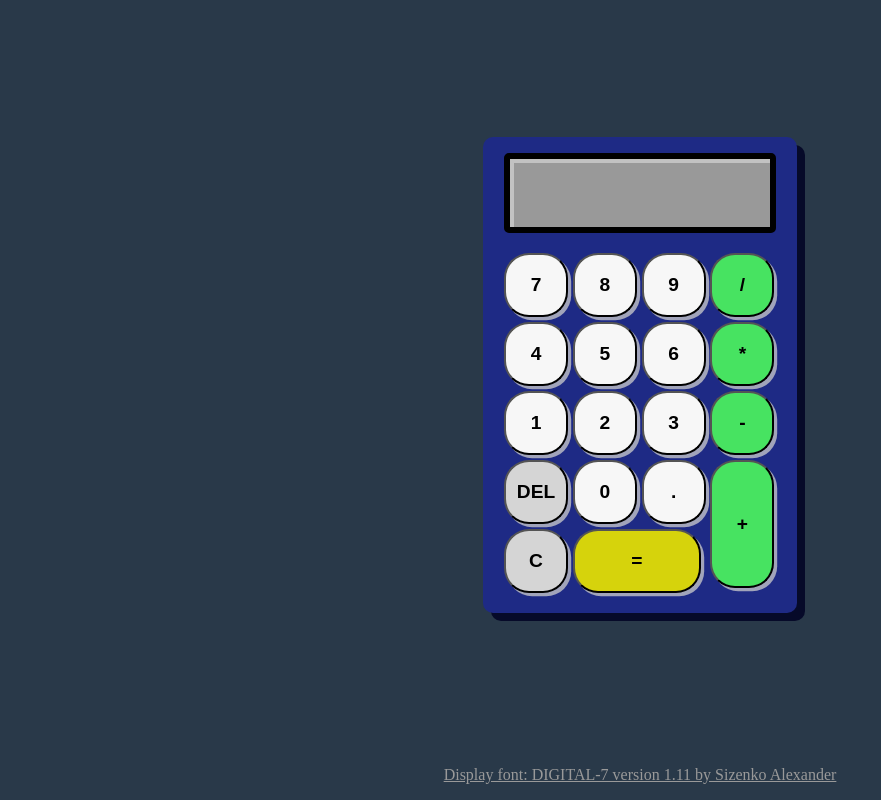
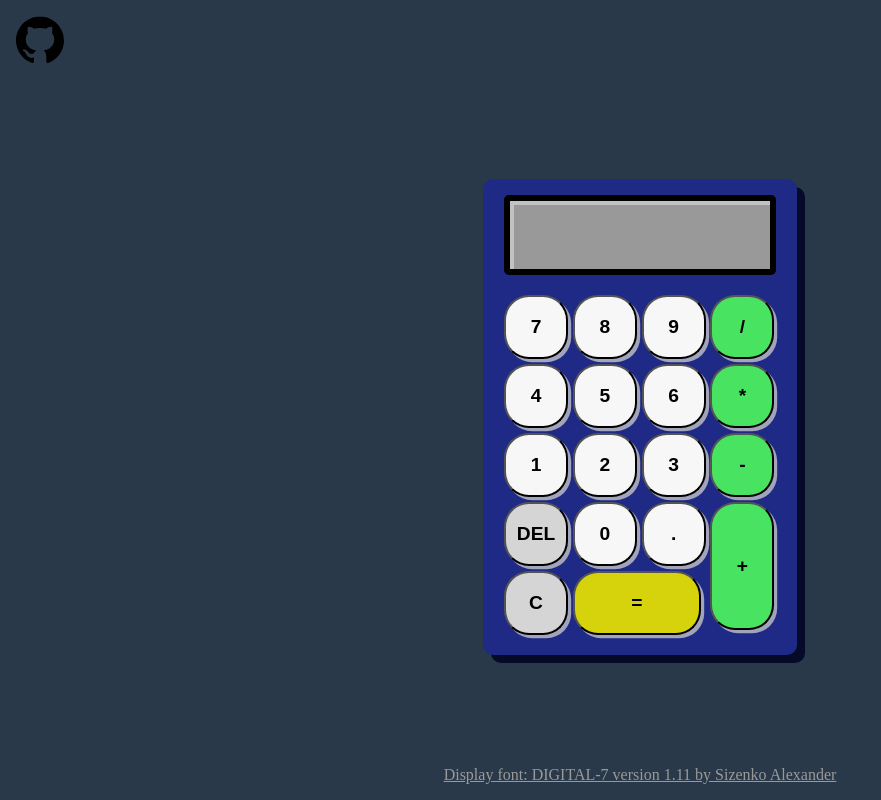
Before and after one commit to MillivoltLightningbolt/top-calculator, a plain HTML site: page index.html in a window 1280 px wide. Shown: the whole page, without its empty margins (0-881 px from the left). Drawn offline with Linux system fonts and the light colour scheme.

Commit message:
Add link to github using github logo

```diff
--- a/index.html
+++ b/index.html
@@ -5,6 +5,11 @@
     <link rel="stylesheet" href="style.css"></link>
   </head>
   <body>
+    <header>
+      <a href="https://github.com/MillivoltLightningbolt/top-calculator" title="github (source code)">
+        <img class="github-logo" src="assets/github_logo.svg" alt="Github logo linking to source code"/>
+      </a>
+    </header>
     <div class="calculator">
       <div class="background">
         <div class="display">
--- a/style.css
+++ b/style.css
@@ -106,3 +106,9 @@ footer {
 footer a {
   color: hsl(0, 0%, 60%);
 }
+
+.github-logo {
+  padding: 1rem;
+  width: 5rem;
+  height: 5rem;
+}
```
Also changed, not shown: assets/github_logo.svg (added).
